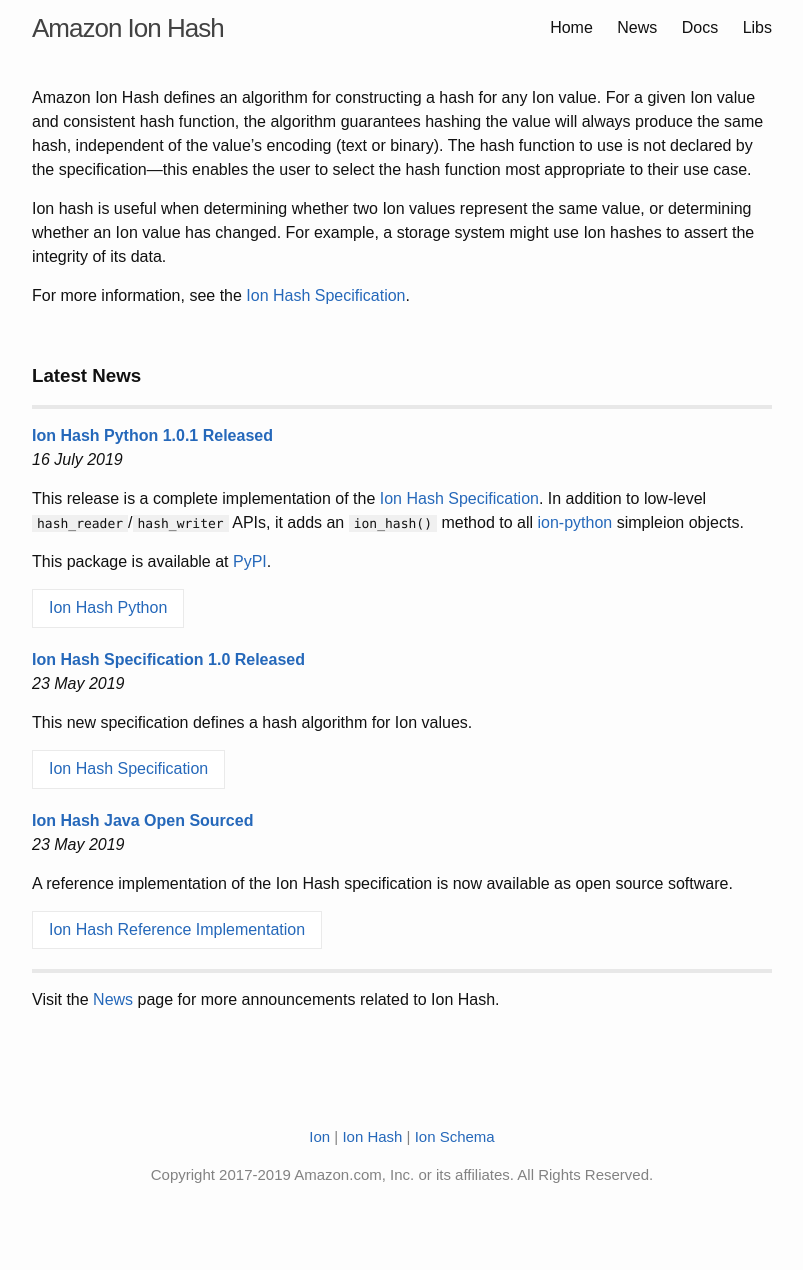
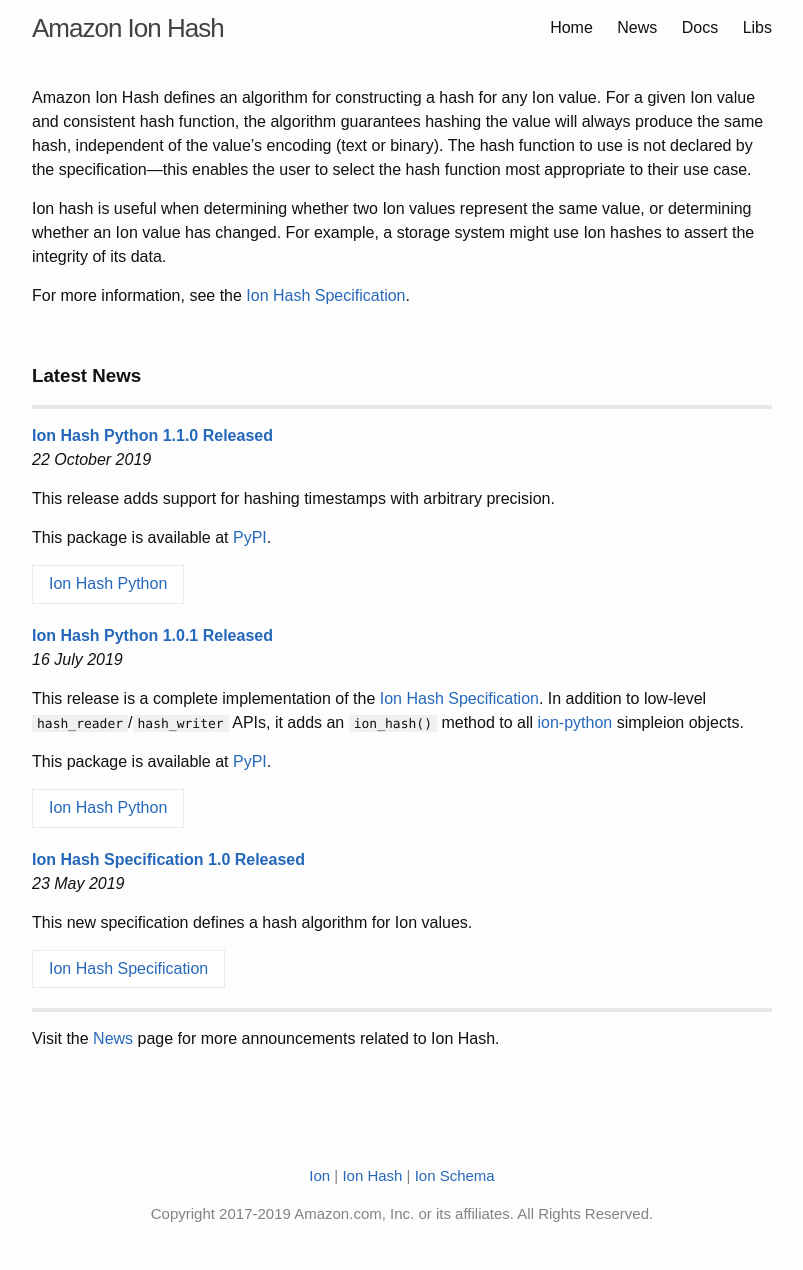
Before and after one commit to amazon-ion/ion-hash, a Jekyll site: the page built from index.md, in a window 1280 px wide. Shown: the whole page, without its empty margins (238-1041 px from the left). Built offline with Jekyll 4.4.1, drawn with Linux system fonts in a browser that asks for light colours; before the commit the page ends 1231 px from its top, so only the background shows below that.

Commit message:
Announces ion-hash-python 1.1.0 (#5)

```diff
--- /dev/null
+++ b/_posts/2019-10-22-ion-hash-python-1_1_0-released.md
@@ -0,0 +1,11 @@
+---
+layout: news_item
+title: "Ion Hash Python 1.1.0 Released"
+date: 2019-10-22
+categories: news
+---
+This release adds support for hashing timestamps with arbitrary precision.
+
+This package is available at [PyPI](https://pypi.org/project/ionhash/).
+
+| [Ion Hash Python](https://github.com/amzn/ion-hash-python) |
--- a/libs.md
+++ b/libs.md
@@ -7,4 +7,4 @@ title: Libraries
 | Name | Latest Version | Repository |
 |------|----------------|------|
 | ion-hash-java | [1.0.0](https://github.com/amzn/ion-hash-java/releases/tag/v1.0.0) (May 23, 2019) | [Link](https://github.com/amzn/ion-hash-java) |
-| ion-hash-python | [1.0.1](https://github.com/amzn/ion-hash-python/releases/tag/v1.0.1) (July 16, 2019) | [Link](https://github.com/amzn/ion-hash-python) |
+| ion-hash-python | [1.1.0](https://github.com/amzn/ion-hash-python/releases/tag/v1.1.0) (October 22, 2019) | [Link](https://github.com/amzn/ion-hash-python) |
```
